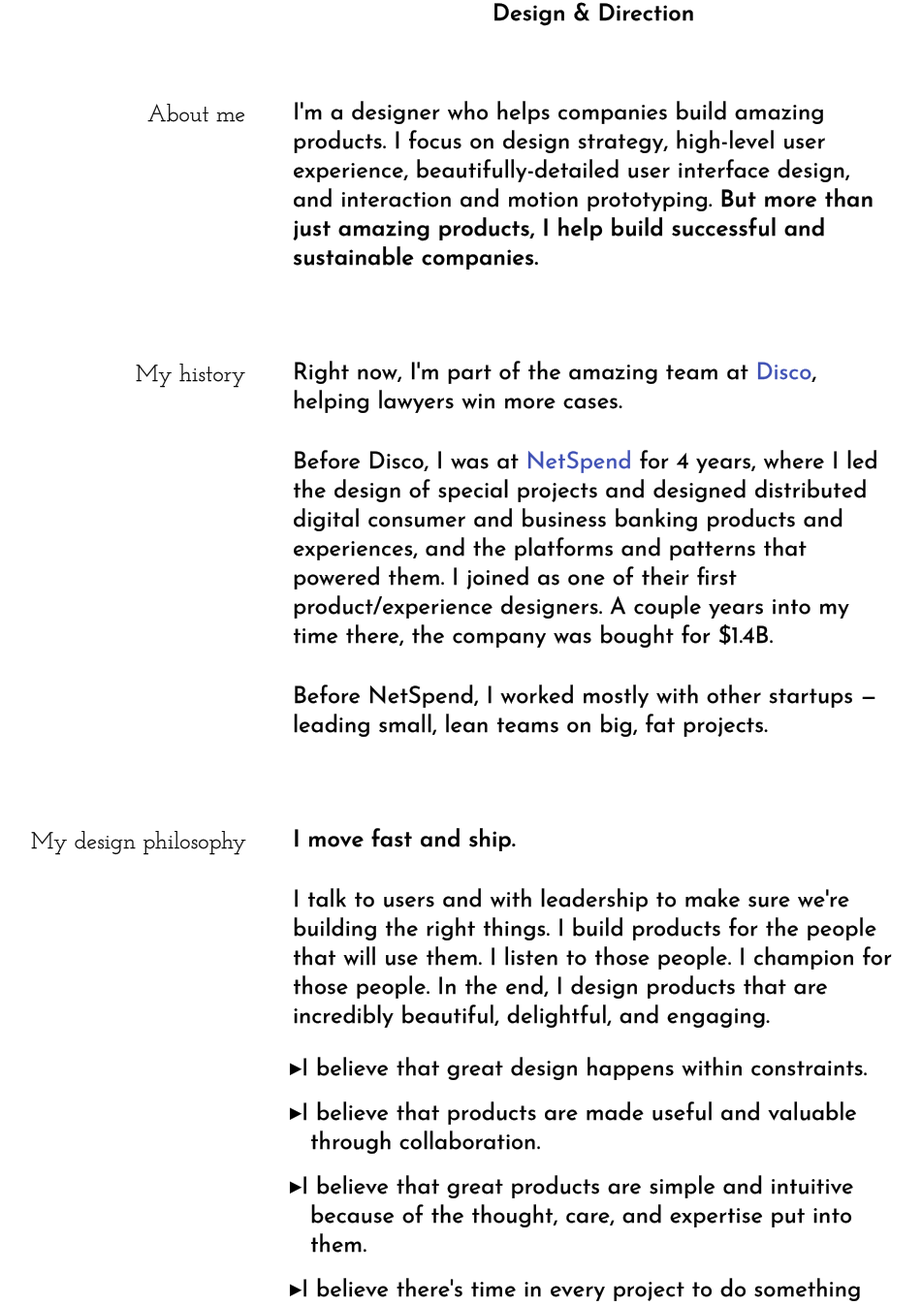
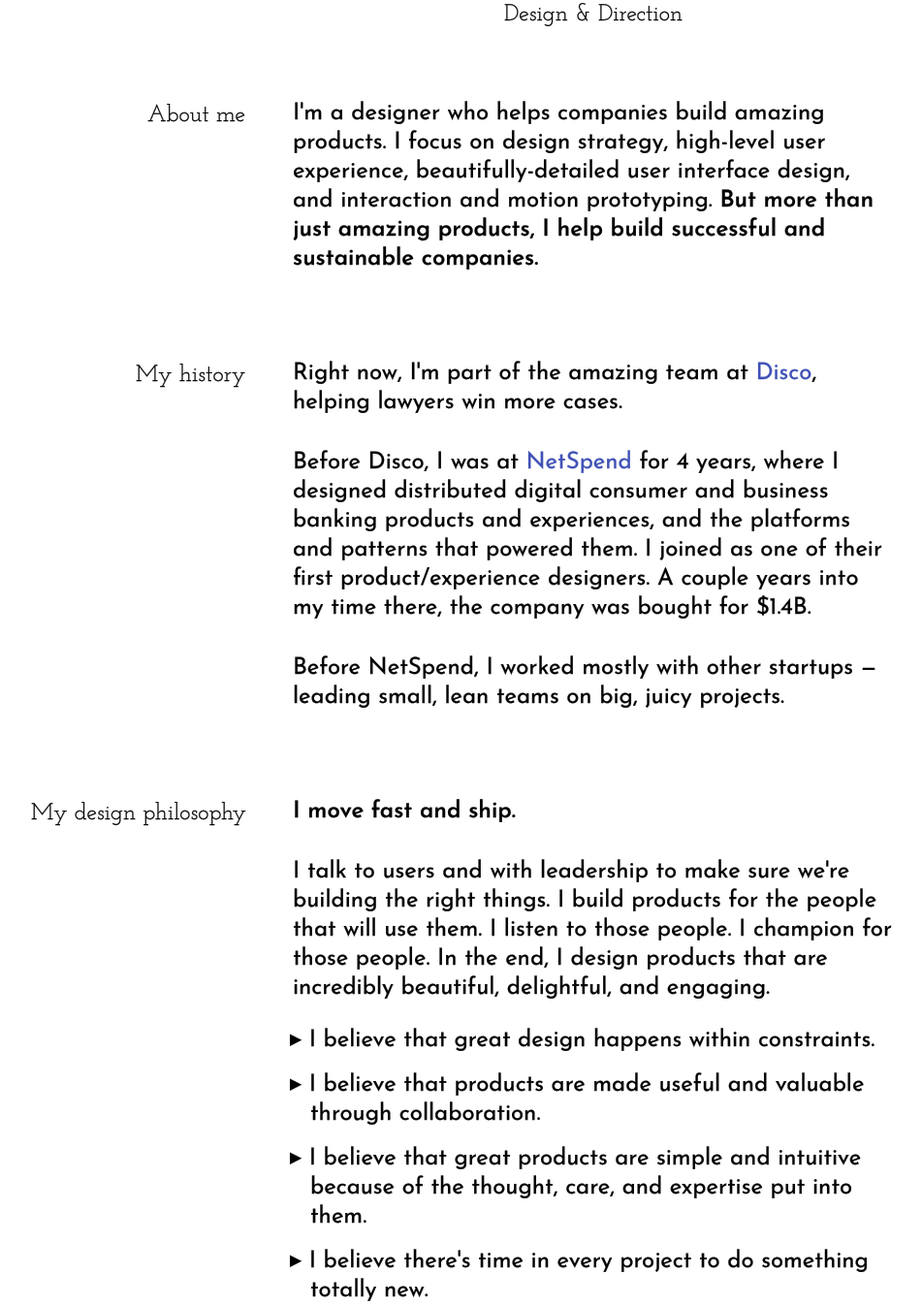
Before and after one commit to adamada88/adamada88.github.io, a plain HTML site: page index.html in a window 1280 px wide. Shown: the part 322-1669 px from the top of the page at 97% size, without its empty margins (28-979 px from the left). Drawn offline with Linux system fonts and the light colour scheme.

Commit message:
copy tweaks

```diff
--- a/index.html
+++ b/index.html
@@ -38,7 +38,7 @@
 
   <h1>Adam Peterson</h1>
   <p class="title">
-    <strong class="animate">Design &amp; Direction</strong>
+    Design &amp; Direction
   </p>
 
   <section>
@@ -52,10 +52,10 @@
       Right now, I'm part of the amazing team at <a href="http://www.csdisco.com/" target="_blank">Disco</a>, helping lawyers win more cases.
     </p>
     <p>
-      Before Disco, I was at <a href="http://www.netspend.com/" target="_blank">NetSpend</a> for 4 years, where I led the design of special projects and designed distributed digital consumer and business banking products and experiences, and the platforms and patterns that powered them. I joined as one of their first product/experience designers. A couple years into my time there, the company was bought for $1.4B.
+      Before Disco, I was at <a href="http://www.netspend.com/" target="_blank">NetSpend</a> for 4 years, where I designed distributed digital consumer and business banking products and experiences, and the platforms and patterns that powered them. I joined as one of their first product/experience designers. A couple years into my time there, the company was bought for $1.4B.
     </p>
     <p>
-      Before NetSpend, I worked mostly with other startups — leading small, lean teams on big, fat projects.
+      Before NetSpend, I worked mostly with other startups — leading small, lean teams on big, juicy projects.
     </p>
   </section>
 
--- a/styles.css
+++ b/styles.css
@@ -126,12 +126,13 @@ li {
 }
 
 li:before {
- content: "\25b8";
+ content: "\25b8\00a0";
 }
 
 .title {
   text-align: center;
   margin-top: -10px;
+  font-family: 'Josefin Slab', serif;
 }
 
 .animate {
```
